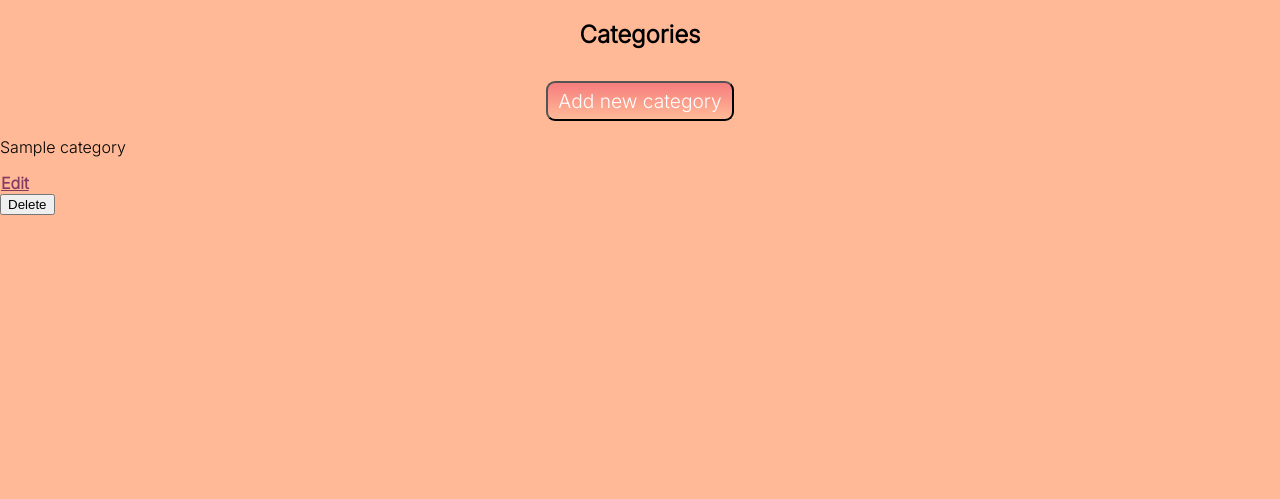
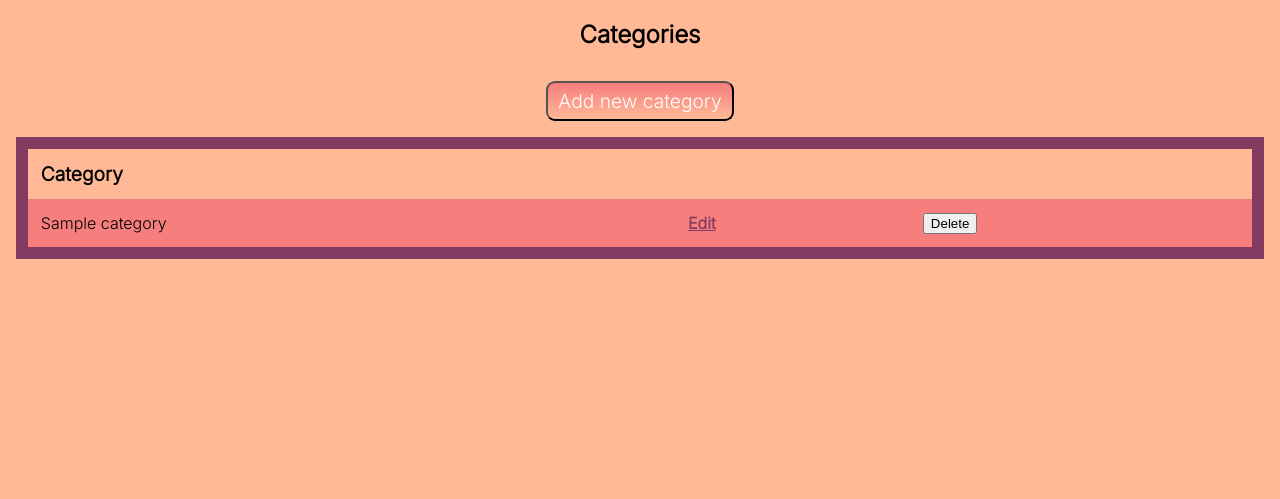
Before and after one commit to sandramolina/pythonic_expense_tracker, a Flask app: page /categories in a window 1280 px wide. Shown: the part 155-654 px from the top of the page. Run offline with Flask 2, Linux system fonts and the light colour scheme; a database or web service that is not in the repository returns one stand-in record (values such as "Sample title"); some libraries are stand-ins or nearby versions.

Commit message:
dislays categories as a table

```diff
--- a/templates/categories/categories.html
+++ b/templates/categories/categories.html
@@ -5,14 +5,23 @@
 <form action="categories/new" class="center-in-page">
     <input type="submit" value="Add new category" class="btn"/>
 </form>
-{% for category in categories %}
 
-<section>
-    <p>{{ category.name }}</p>
-    <a href="/categories/{{ category.id }}/edit">Edit</a>
-    <form action="/categories/{{ category.id }}/delete" method="POST">
-        <input type="submit" value="Delete">
-    </form>
-</section>
-{% endfor %}
+<div class="table-container">
+    <table class="table">
+        <tr class="table-headings">
+            <th class="table-cell">Category</th>
+        </tr>
+        {% for category in categories %}
+        <tr class="table-row">
+            <td class="table-cell">
+                {{ category.name }}
+            </td>
+            <td class="table-cell"><a href="/categories/{{ category.id }}/edit">Edit</a></td>
+            <td class="table-cell"><form action="/categories/{{ category.id }}/delete" method="POST">
+                <input type="submit" value="Delete">
+            </form></td>
+        </tr>
+        {% endfor %}
+    </table>
+</div>
 {% endblock %}
```
